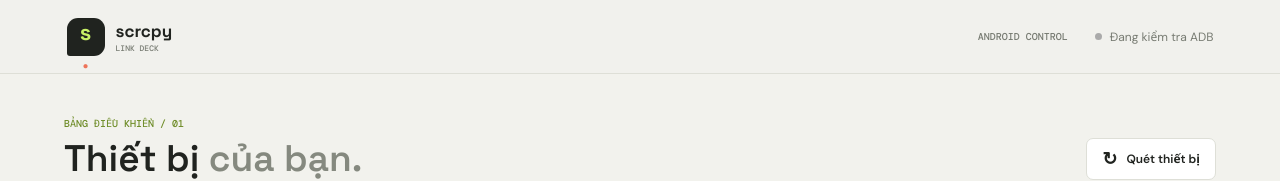
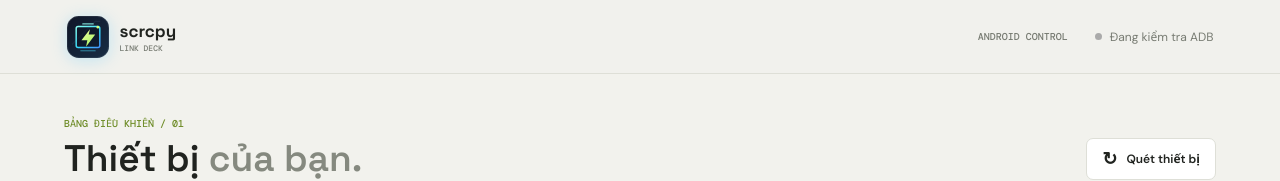
Before and after one commit to NhatKyAnhPhan/link_deck, an Electron app: page launcher/src/ui/index.html in a window 1280 px wide. Shown: the top 181 px of the page. Drawn offline with nearby package versions, Linux system fonts and the light colour scheme; no server answers.

Commit message:
sửa ghi chú

```diff
--- a/launcher/src/ui/index.html
+++ b/launcher/src/ui/index.html
@@ -5,13 +5,14 @@
   <meta name="viewport" content="width=device-width, initial-scale=1.0">
   <meta name="theme-color" content="#f2f2ed">
   <title>scrcpy // LINK DECK</title>
+  <link rel="icon" type="image/svg+xml" href="../assets/link-deck.svg">
   <link rel="stylesheet" href="./styles.css">
 </head>
 <body>
   <div class="app-shell">
     <header class="topbar">
       <a class="brand" href="#" aria-label="scrcpy Link Deck">
-        <span class="brand-mark">s<span>.</span></span>
+        <img class="brand-mark" src="../assets/link-deck.svg" alt="">
         <span class="brand-copy"><strong>scrcpy</strong><small>LINK DECK</small></span>
       </a>
       <div class="topbar-right">
--- a/launcher/src/ui/styles.css
+++ b/launcher/src/ui/styles.css
@@ -35,8 +35,8 @@ button { color: inherit; }
 .app-shell { min-height: 100vh; }
 .topbar { height: 74px; display: flex; align-items: center; justify-content: space-between; padding: 0 5.2%; border-bottom: 1px solid var(--line); background: rgba(242, 242, 237, .93); }
 .brand { display: flex; align-items: center; gap: 11px; color: inherit; text-decoration: none; }
-.brand-mark { width: 38px; height: 38px; display: grid; place-items: center; background: var(--ink); color: var(--lime); font: 700 22px var(--display); border-radius: 11px 11px 11px 3px; }
-.brand-mark span { color: var(--coral); }
+.brand-mark { width: 42px; height: 42px; display: block; filter: drop-shadow(0 2px 8px rgba(42, 190, 255, .24)); transition: transform .2s ease, filter .2s ease; }
+.brand:hover .brand-mark { transform: translateY(-2px); filter: drop-shadow(0 4px 12px rgba(42, 190, 255, .42)); }
 .brand-copy { display: grid; gap: 1px; }
 .brand-copy strong { font: 700 17px var(--display); }
 .brand-copy small, .version-label, .eyebrow, .count-label, .section-index, .session-badge, .selected-device-copy small, .fps-unit small, .live-label, .settings-title { font: 500 10px var(--mono); letter-spacing: 0; }
```
Also changed, not shown: launcher/package.json (+25 -2 lines), README.md, launcher/src/assets/link-deck.ico (added), launcher/src/assets/link-deck.svg (added), 1 other file.
